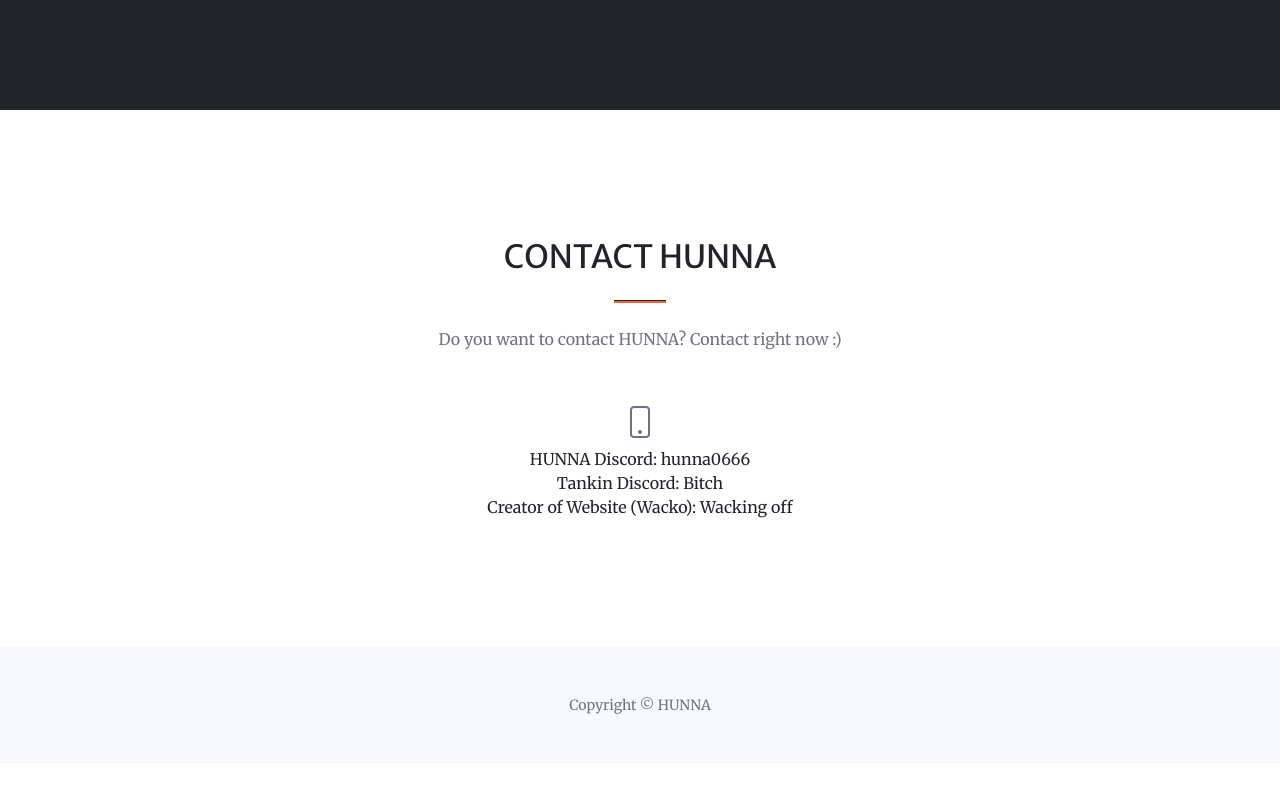
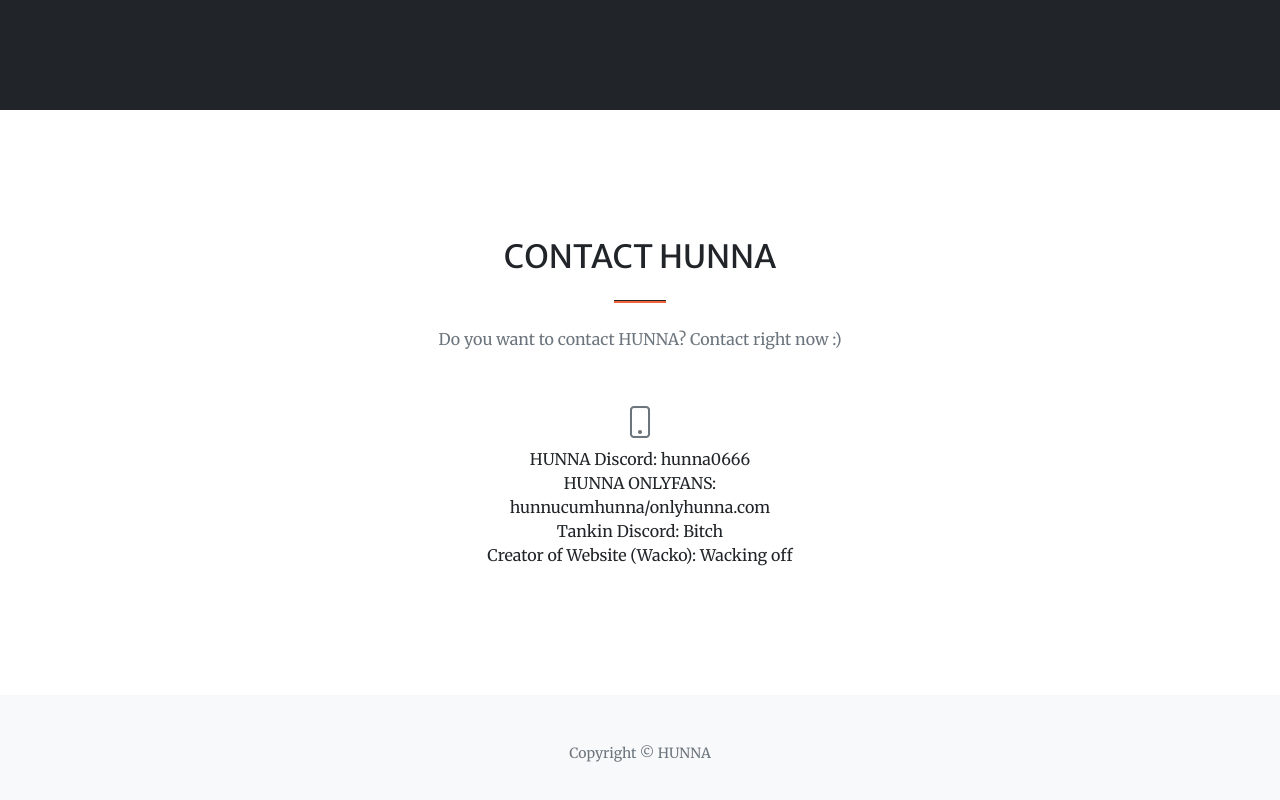
Before and after one commit to WackoFlaka/HUNNA-website, a plain HTML site: page index.html in a window 1280 px wide. Shown: the part 3342-4142 px from the top of the page. Before the commit the page ends 4106 px from the top, so only its background shows below. Drawn offline with nearby package versions, Linux system fonts and the light colour scheme; some packages are replaced by stand-ins of ours; a script that the page names is missing.

Commit message:
Funny update about HUNNA

```diff
--- a/index.html
+++ b/index.html
@@ -225,6 +225,7 @@
                 <div class="col-lg-4 text-center mb-5 mb-lg-0">
                     <i class="bi-phone fs-2 mb-3 text-muted"></i>
                     <div class="replace-text">HUNNA Discord: hunna0666</div>
+                    <div class="replace-text">HUNNA ONLYFANS: hunnucumhunna/onlyhunna.com</div>
                     <div class="replace-text">Tankin Discord: Bitch</div>
                     <div class="replace-text">Creator of Website (Wacko): Wacking off</div>
                 </div>
```
